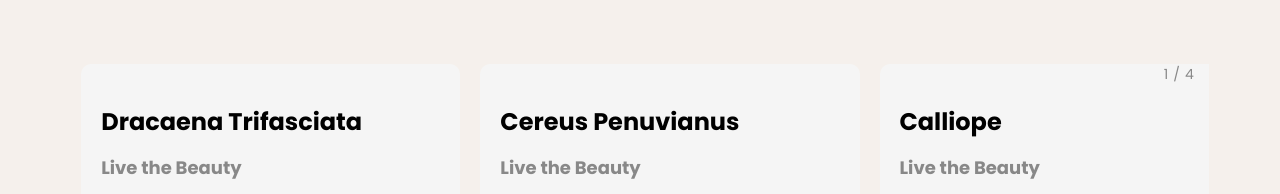
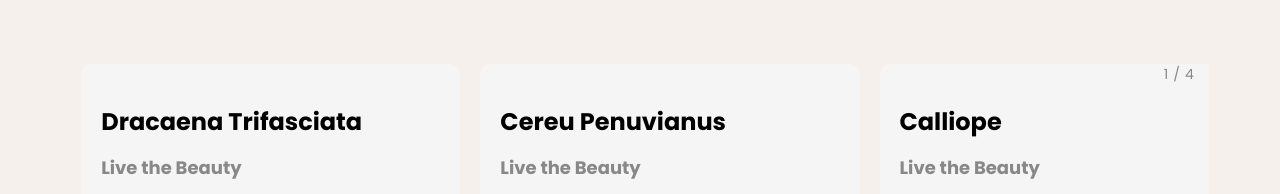
Before and after one commit to eglesvid/Frontend_FinalAtsiskaitymas_CodeAcademy, a React (Create React App) app: page / in a window 1280 px wide. Shown: the part 2386-2580 px from the top of the page. Built offline with nearby package versions, Linux system fonts and the light colour scheme; no server answers; a web font is replaced by a local one.

Commit message:
Update Gallery.jsx

```diff
--- a/src/components/Home/Gallery/Gallery.jsx
+++ b/src/components/Home/Gallery/Gallery.jsx
@@ -14,7 +14,7 @@ const images = [
   },
   {
     src: image4,
-    title: 'Cereus Penuvianus',
+    title: 'Cereu Penuvianus',
     subtitle: 'Live the Beauty',
     category: 'Photoshoot / Adv.Campaign',
   },
```
